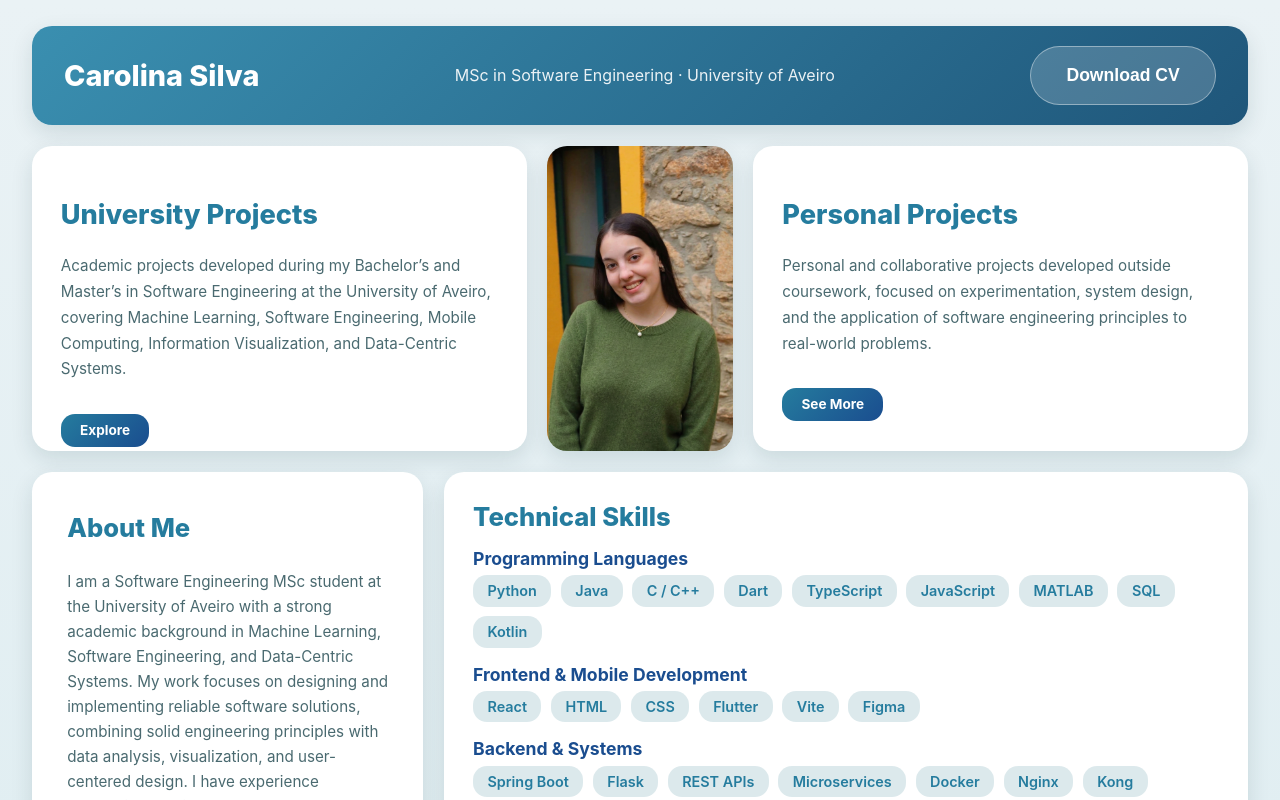
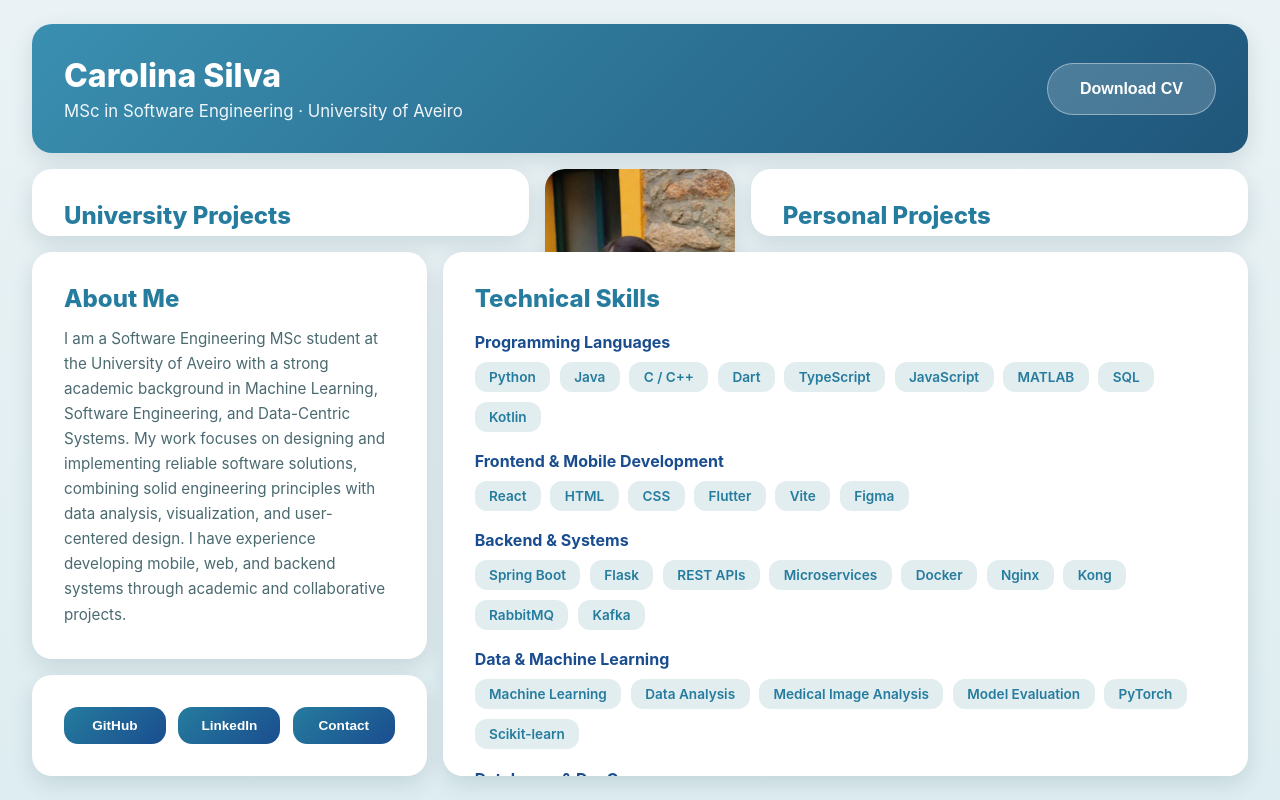
Before and after one commit to carolinaspsilva2004/carolinaspsilva2004.github.io, a React (Vite) app in the folder my-app/: page / in a window 1280 px wide. Shown: the top 800 px of the page. Built offline with nearby package versions, Linux system fonts and the light colour scheme.

Commit message:
home page responsive to web and mobile pages

```diff
--- a/my-app/src/pages/Home.tsx
+++ b/my-app/src/pages/Home.tsx
@@ -5,20 +5,22 @@ import { useState } from "react";
 type ModalType = "cv" | "github" | "linkedin" | "contact" | null;
 
 export default function Home() {
+    const [modal, setModal] = useState<ModalType>(null);
 
-    const [modal, setModal] = useState<ModalType>(null); return (
+    return (
         <main className="home">
-
             {/* MAIN BENTO GRID */}
             <section className="home-grid">
+
                 {/* HEADER CARD */}
                 <div className="card header-card">
-                    <h1>Carolina Silva</h1>
-                    <p>MSc in Software Engineering · University of Aveiro</p>
+                    <div className="header-text">
+                        <h1>Carolina Silva</h1>
+                        <p>MSc in Software Engineering · University of Aveiro</p>
+                    </div>
                     <button className="cv-button" onClick={() => setModal("cv")}>
                         Download CV
                     </button>
-
                 </div>
 
                 {/* UNIVERSITY PROJECTS */}
@@ -30,12 +32,9 @@ export default function Home() {
                         Learning, Software Engineering, Mobile Computing, Information
                         Visualization, and Data-Centric Systems.
                     </p>
-
-
                     <Link to="/projects" className="cta">
                         Explore
                     </Link>
-
                 </div>
 
                 {/* PROFILE IMAGE */}
@@ -51,7 +50,6 @@ export default function Home() {
                         focused on experimentation, system design, and the application of
                         software engineering principles to real-world problems.
                     </p>
-
                     <a
                         href="https://github.com/carolinaspsilva2004"
                         target="_blank"
@@ -81,103 +79,68 @@ export default function Home() {
                         <button onClick={() => setModal("github")}>GitHub</button>
                         <button onClick={() => setModal("linkedin")}>LinkedIn</button>
                         <button onClick={() => setModal("contact")}>Contact</button>
-
                     </div>
                 </div>
-                {/* SKILLS */}
+
                 {/* SKILLS */}
                 <div className="card skills grid-skills">
                     <h3>Technical Skills</h3>
 
-                    {/* PROGRAMMING LANGUAGES */}
                     <div className="skills-section">
                         <strong>Programming Languages</strong>
                         <div className="skills-grid">
-                            <span>Python</span>
-                            <span>Java</span>
-                            <span>C / C++</span>
-                            <span>Dart</span>
-                            <span>TypeScript</span>
-                            <span>JavaScript</span>
-                            <span>MATLAB</span>
-                            <span>SQL</span>
-                            <span>Kotlin</span>
+                            <span>Python</span><span>Java</span><span>C / C++</span>
+                            <span>Dart</span><span>TypeScript</span><span>JavaScript</span>
+                            <span>MATLAB</span><span>SQL</span><span>Kotlin</span>
                         </div>
                     </div>
 
-                    {/* FRONTEND & MOBILE */}
                     <div className="skills-section">
                         <strong>Frontend & Mobile Development</strong>
                         <div className="skills-grid">
-                            <span>React</span>
-                            <span>HTML</span>
-                            <span>CSS</span>
-                            <span>Flutter</span>
-                            <span>Vite</span>
-                            <span>Figma</span>
+                            <span>React</span><span>HTML</span><span>CSS</span>
+                            <span>Flutter</span><span>Vite</span><span>Figma</span>
                         </div>
                     </div>
 
-                    {/* BACKEND & SYSTEMS */}
                     <div className="skills-section">
                         <strong>Backend & Systems</strong>
                         <div className="skills-grid">
-                            <span>Spring Boot</span>
-                            <span>Flask</span>
-                            <span>REST APIs</span>
-                            <span>Microservices</span>
-                            <span>Docker</span>
-                            <span>Nginx</span>
-                            <span>Kong</span>
-                            <span>RabbitMQ</span>
-                            <span>Kafka</span>
+                            <span>Spring Boot</span><span>Flask</span><span>REST APIs</span>
+                            <span>Microservices</span><span>Docker</span><span>Nginx</span>
+                            <span>Kong</span><span>RabbitMQ</span><span>Kafka</span>
                         </div>
                     </div>
 
-                    {/* DATA & MACHINE LEARNING */}
                     <div className="skills-section">
                         <strong>Data & Machine Learning</strong>
                         <div className="skills-grid">
-                            <span>Machine Learning</span>
-                            <span>Data Analysis</span>
-                            <span>Medical Image Analysis</span>
-                            <span>Model Evaluation</span>
-                            <span>PyTorch</span>
-                            <span>Scikit-learn</span>
+                            <span>Machine Learning</span><span>Data Analysis</span>
+                            <span>Medical Image Analysis</span><span>Model Evaluation</span>
+                            <span>PyTorch</span><span>Scikit-learn</span>
                         </div>
                     </div>
 
-                    {/* DATABASES & DEVOPS */}
                     <div className="skills-section">
                         <strong>Databases & DevOps</strong>
                         <div className="skills-grid">
-                            <span>PostgreSQL</span>
-                            <span>MySQL</span>
-                            <span>MongoDB</span>
-                            <span>SQLite</span>
-                            <span>Terraform</span>
-                            <span>GitHub</span>
+                            <span>PostgreSQL</span><span>MySQL</span><span>MongoDB</span>
+                            <span>SQLite</span><span>Terraform</span><span>GitHub</span>
                         </div>
                     </div>
                 </div>
+            </section>
 
-            </section>
+            {/* MODALS */}
             {modal && (
                 <div className="modal-overlay" onClick={() => setModal(null)}>
                     <div className="modal" onClick={(e) => e.stopPropagation()}>
-
                         {modal === "cv" && (
                             <>
                                 <h3>Download CV</h3>
                                 <p>Do you want to download my CV in PDF format?</p>
                                 <div className="modal-actions">
-                                    <a
-                                        href="/assets/CarolinaSilva_CV.pdf"
-                                        download
-                                        className="confirm"
-                                    >
-                                        Yes, download
-                                    </a>
+                                    <a href="/assets/CarolinaSilva_CV.pdf" download className="confirm">Yes, download</a>
                                     <button onClick={() => setModal(null)}>Cancel</button>
                                 </div>
                             </>
@@ -188,14 +151,7 @@ export default function Home() {
                                 <h3>GitHub</h3>
                                 <p>You will be redirected to my GitHub profile.</p>
                                 <div className="modal-actions">
-                                    <a
-                                        href="https://github.com/carolinaspsilva2004"
-                                        target="_blank"
-                                        rel="noreferrer"
-                                        className="confirm"
-                                    >
-                                        Continue
-                                    </a>
+                                    <a href="https://github.com/carolinaspsilva2004" target="_blank" rel="noreferrer" className="confirm">Continue</a>
                                     <button onClick={() => setModal(null)}>Cancel</button>
                                 </div>
                             </>
@@ -206,14 +162,7 @@ export default function Home() {
                                 <h3>LinkedIn</h3>
                                 <p>You will be redirected to my LinkedIn profile.</p>
                                 <div className="modal-actions">
-                                    <a
-                                        href="https://www.linkedin.com/in/carolinaspsilva2004"
-                                        target="_blank"
-                                        rel="noreferrer"
-                                        className="confirm"
-                                    >
-                                        Continue
-                                    </a>
+                                    <a href="https://www.linkedin.com/in/carolinaspsilva2004" target="_blank" rel="noreferrer" className="confirm">Continue</a>
                                     <button onClick={() => setModal(null)}>Cancel</button>
                                 </div>
                             </>
@@ -224,18 +173,14 @@ export default function Home() {
                                 <h3>Contact</h3>
                                 <p>You can send me an email directly.</p>
                                 <div className="modal-actions">
-                                    <a href="mailto:carolinaspsilva.ua@gmail.com" className="confirm">
-                                        Open email
-                                    </a>
+                                    <a href="mailto:carolinaspsilva.ua@gmail.com" className="confirm">Open email</a>
                                     <button onClick={() => setModal(null)}>Cancel</button>
                                 </div>
                             </>
                         )}
-
                     </div>
                 </div>
             )}
-
         </main>
     );
 }
--- a/my-app/src/styles/Home.css
+++ b/my-app/src/styles/Home.css
@@ -1,5 +1,5 @@
 /* =========================
-   DESIGN TOKENS — AZUL PROFISSIONAL (MAIS ESCURO)
+   DESIGN TOKENS
    ========================= */
 :root {
   --bg-main: #eaf2f5;
@@ -48,37 +48,12 @@ img {
    ========================= */
 .home {
   width: 100%;
-  max-width: none;              /* 🔑 REMOVE o limite */
-  margin: 0;
-  padding: 1.6rem 2.5vw 2.4rem; /* padding fluido */
+  max-width: 1400px;
+  margin: 0 auto;
+  padding: clamp(1rem, 3vw, 2rem);
   display: flex;
   flex-direction: column;
-  gap: 1.8rem;
-}
-
-/* =========================
-   HERO
-   ========================= */
-.hero-banner {
-  background: var(--bg-hero);
-  border-radius: var(--radius-lg);
-  padding: 0.9rem 1.6rem;
-  text-align: center;
-  box-shadow: var(--shadow-soft);
-  margin-top: -20px;
-}
-
-.hero-banner h1 {
-  margin: 0;
-  font-size: 1.6rem;
-  font-weight: 800;
-  color: #ffffff;
-}
-
-.hero-banner p {
-  margin-top: 0.5rem;
-  font-size: 0.85rem;
-  color: rgba(255, 255, 255, 0.92);
+  gap: 1.3rem;
 }
 
 /* =========================
@@ -86,36 +61,36 @@ img {
    ========================= */
 .home-grid {
   display: grid;
-  grid-template-columns: repeat(12, 1fr); /* 🔑 mais controlo */
+  grid-template-columns: repeat(12, 1fr);
   gap: 1.3rem;
-  align-items: start;
+  align-items: stretch; /* Garante que os cards na mesma linha ficam nivelados */
 }
 
 /* =========================
-   GRID AREAS / TAMANHOS
+   GRID AREAS / TAMANHOS (DESKTOP)
    ========================= */
+.header-card     { grid-column: span 12; }
 .grid-university { grid-column: span 5; }
 .grid-photo      { grid-column: span 2; }
-.grid-personal   { grid-column: span 5;
-  min-height: 290px;}
-
+.grid-personal   { grid-column: span 5; }
 .stack-left      { grid-column: span 4; }
 .grid-skills     { grid-column: span 8; }
-/* =========================
-   LEFT COLUMN (ABOUT + LINKS)
-   ========================= */
+
 .stack-left {
   display: flex;
   flex-direction: column;
-  gap: 1.6rem;
+  gap: 1.3rem;
 }
 
+/* Mantém uma altura mínima, mas permite crescer caso o conteúdo precise (flexibilidade para mobile) */
 .grid-university,
-.grid-photo,
 .grid-personal {
-  height: 305px;        /* 🔑 altura fixa e igual */
+  min-height: 305px;
+  display: flex;
+  flex-direction: column;
+  justify-content: space-between;
+  align-items: flex-start;
 }
-
 
 /* =========================
    CARD BASE
@@ -123,10 +98,9 @@ img {
 .card {
   background: var(--bg-card);
   border-radius: var(--radius-lg);
-  padding: 1.8rem;
+  padding: clamp(1.4rem, 3vw, 2rem); /* Adapta o padding ao ecrã */
   box-shadow: var(--shadow-soft);
-  transition: transform var(--transition),
-    box-shadow var(--transition);
+  transition: transform var(--transition), box-shadow var(--transition);
 }
 
 .card:hover {
@@ -134,36 +108,48 @@ img {
   box-shadow: var(--shadow-hover);
 }
 
+/* =========================
+   HEADER CARD
+   ========================= */
 .header-card {
-  grid-column: span 12;
-  background: linear-gradient(135deg, #3a8fb0, #1f567a);
+  background: var(--bg-hero);
   color: white;
-  padding: 1.3rem 2rem;
   display: flex;
   align-items: center;
   justify-content: space-between;
-  gap: 1rem;
+  gap: 1.5rem;
 }
 
 .header-text {
   display: flex;
   flex-direction: column;
-  gap: 0.2rem;
+  gap: 0.4rem;
+}
+
+.header-card h1 {
+  margin: 0;
+  font-size: clamp(1.5rem, 4vw, 2rem);
+  font-weight: 800;
+}
+
+.header-card p {
+  margin: 0;
+  font-size: clamp(0.9rem, 2vw, 1.05rem);
+  opacity: 0.92;
 }
 
 .cv-button {
   background: rgba(255, 255, 255, 0.18);
   color: white;
-  padding: 1.1rem 2.2rem;   /* ↑ mais área clicável */
+  padding: 1rem 2rem;
   border-radius: 999px;
-  font-size: 1.1rem;       /* ↑ texto maior */
+  font-size: 1rem;
   font-weight: 700;
   text-decoration: none;
   border: 1.5px solid rgba(255, 255, 255, 0.4);
-  transition: transform 0.25s ease,
-    box-shadow 0.25s ease,
-    background 0.25s ease,
-    color 0.25s ease;
+  transition: all 0.25s ease;
+  white-space: nowrap; /* Impede o botão de quebrar em duas linhas */
+  cursor: pointer;
 }
 
 .cv-button:hover {
@@ -173,48 +159,35 @@ img {
   box-shadow: 0 10px 22px rgba(0, 0, 0, 0.25);
 }
 
-
-.header-card h1 {
-  margin: 0;
-  font-size: 1.8rem;
-  font-weight: 800;
-}
-
-.header-card p {
-  margin: 0;
-  font-size: 1rem;
-  opacity: 0.9;
-}
-
-
-
 /* =========================
    HERO CARDS
    ========================= */
 .hero-card h2 {
-  font-size: 1.7rem;
+  margin-top: 0;
+  font-size: 1.5rem;
   font-weight: 800;
   color: var(--primary);
 }
 
 .hero-card p {
   font-size: 0.95rem;
-  line-height: 1.7;
+  line-height: 1.6;
   color: var(--text-muted);
+  flex-grow: 1; /* Empurra o botão para baixo */
 }
 
 /* =========================
-   PROFILE IMAGE — CARTÃO CENTRAL
+   PROFILE IMAGE
    ========================= */
 .profile-image {
   display: flex;
-  align-items: start;
+  align-items: stretch;
   justify-content: center;
-  height: 100%;}
+}
 
 .profile-image img {
-  height: 305px;          /* igual aos outros */
-  max-height: 100%;
+  width: 100%;
+  min-height: 305px;
   object-fit: cover;
   border-radius: var(--radius-lg);
   box-shadow: var(--shadow-soft);
@@ -223,23 +196,9 @@ img {
 /* =========================
    ABOUT
    ========================= */
-.about {
-  display: flex;
-  flex-direction: column;
-  gap: 0.6rem;
-  font-size: 0.95rem;
-  line-height: 1.65;
-  color: var(--text-muted);
-  padding: 2.2rem;
-
-}
-
-/* =========================
-   ABOUT — TITLE
-   ========================= */
 .about h3 {
-  margin: 0 0 0.6rem;
-  font-size: 1.6rem;
+  margin: 0 0 0.8rem;
+  font-size: 1.5rem;
   font-weight: 800;
   color: var(--primary);
 }
@@ -251,26 +210,24 @@ img {
   color: var(--text-muted);
 }
 
-
-
 /* =========================
    SKILLS
    ========================= */
 .skills h3 {
   margin: 0 0 1rem;
-  font-size: 1.6rem;
+  font-size: 1.5rem;
   font-weight: 800;
   color: var(--primary);
 }
 
 .skills-section {
-  margin-top: 1rem;
+  margin-top: 1.2rem;
 }
 
 .skills-section strong {
   display: block;
-  margin-bottom: 0.4rem;
-  font-size: 1.1rem;
+  margin-bottom: 0.6rem;
+  font-size: 1rem;
   font-weight: 700;
   color: var(--secondary);
 }
@@ -282,12 +239,12 @@ img {
 }
 
 .skills-grid span {
-  background: rgba(22, 111, 126, 0.15);
+  background: rgba(22, 111, 126, 0.12);
   color: var(--primary);
   padding: 0.45rem 0.9rem;
-  font-size: 0.9rem;
+  font-size: 0.85rem;
   font-weight: 600;
-  border-radius: 14px;
+  border-radius: 12px;
 }
 
 /* =========================
@@ -295,46 +252,28 @@ img {
    ========================= */
 .links {
   display: flex;
-  justify-content: space-between;
-  padding: 1.5rem;
-  align-items: center;
-  gap: 1rem;
+  flex-wrap: wrap; /* Permite quebrar linha em mobile */
+  justify-content: center;
+  gap: 0.8rem;
 }
 
 .links button {
+  flex: 1 1 calc(33.333% - 0.8rem); /* Distribuídos de forma equitativa */
   border: none;
   cursor: pointer;
-  min-width: 120px;
-  text-align: center;
-  padding: 0.45rem 1rem;
-  font-size: 0.82rem;
+  padding: 0.7rem 1rem;
+  font-size: 0.85rem;
   border-radius: var(--radius-md);
-
-  /* 🔵 cores refinadas */
-  background: linear-gradient(
-    135deg,
-    var(--primary),
-    var(--secondary)
-  );
+  background: linear-gradient(135deg, var(--primary), var(--secondary));
   color: #ffffff;
-
   font-weight: 700;
-  text-decoration: none;
-
-  /* ✨ transições suaves */
-  transition: background var(--transition),
-    transform var(--transition),
-    box-shadow var(--transition);
+  transition: all var(--transition);
 }
 
 .links button:hover {
-  background: linear-gradient(
-    135deg,
-    var(--secondary),
-    var(--accent)
-  );
+  background: linear-gradient(135deg, var(--secondary), var(--accent));
   transform: translateY(-2px);
-  box-shadow: 0 10px 22px rgba(0, 0, 0, 0.25);
+  box-shadow: 0 8px 18px rgba(0, 0, 0, 0.2);
 }
 
 /* =========================
@@ -343,19 +282,14 @@ img {
 .cta {
   margin-top: 1rem;
   display: inline-block;
-  padding: 0.55rem 1.2rem;
+  padding: 0.6rem 1.4rem;
   border-radius: var(--radius-md);
-  background: linear-gradient(
-    135deg,
-    var(--primary),
-    var(--secondary)
-  );
+  background: linear-gradient(135deg, var(--primary), var(--secondary));
   color: white;
-  font-size: 0.85rem;
+  font-size: 0.9rem;
   font-weight: 700;
   text-decoration: none;
-  transition: transform var(--transition),
-    box-shadow var(--transition);
+  transition: all var(--transition);
 }
 
 .cta:hover {
@@ -364,48 +298,28 @@ img {
 }
 
 /* =========================
-   RESPONSIVE
-   ========================= */
-@media (max-width: 900px) {
-  .home-grid {
-    grid-template-columns: 1fr;
-  }
-
-  .grid-university,
-  .grid-photo,
-  .grid-personal,
-  .grid-skills {
-    grid-column: span 1;
-  }
-
-  .profile-image img {
-    max-height: 260px;
-  }
-}
-
-
-/* =========================
    MODAL
    ========================= */
-
 .modal-overlay {
   position: fixed;
   inset: 0;
-  background: rgba(8, 36, 54, 0.45);
+  background: rgba(8, 36, 54, 0.6);
+  backdrop-filter: blur(4px); /* Fica espetacular em mobile */
   display: flex;
   align-items: center;
   justify-content: center;
   z-index: 1000;
+  padding: 1rem;
 }
 
 .modal {
   background: white;
   border-radius: var(--radius-lg);
   padding: 2rem;
-  width: 90%;
+  width: 100%;
   max-width: 420px;
   box-shadow: 0 20px 50px rgba(0, 0, 0, 0.25);
-  animation: scaleIn 0.25s ease;
+  animation: scaleIn 0.25s cubic-bezier(0.16, 1, 0.3, 1);
 }
 
 .modal h3 {
@@ -415,54 +329,173 @@ img {
 }
 
 .modal p {
-  margin: 0 0 1.4rem;
+  margin: 0 0 1.5rem;
   color: var(--text-muted);
   font-size: 0.95rem;
+  line-height: 1.5;
 }
 
 .modal-actions {
   display: flex;
   justify-content: flex-end;
   gap: 0.8rem;
+  flex-wrap: wrap;
 }
 
 .modal-actions a,
 .modal-actions button {
   background: transparent;
   color: var(--secondary);
-  border: 1.5px solid rgba(26, 77, 143, 0.35); /* 🔑 borda visível */
-  padding: 0.5rem 1.2rem;
+  border: 1.5px solid rgba(26, 77, 143, 0.35);
+  padding: 0.6rem 1.2rem;
   border-radius: 999px;
-  font-size: 0.85rem;
+  font-size: 0.9rem;
   font-weight: 700;
   cursor: pointer;
-  transition: background var(--transition),
-    color var(--transition),
-    border-color var(--transition),
-    box-shadow var(--transition);
+  text-decoration: none;
+  transition: all var(--transition);
 }
 
 .modal-actions .confirm {
-  background: linear-gradient(
-    135deg,
-    var(--primary),
-    var(--secondary)
-  );
+  background: linear-gradient(135deg, var(--primary), var(--secondary));
   color: white;
-}
-
-.modal-actions button {
-  background: transparent;
-  color: var(--secondary);
+  border-color: transparent;
 }
 
 @keyframes scaleIn {
-  from {
-    transform: scale(0.92);
-    opacity: 0;
-  }
-  to {
-    transform: scale(1);
-    opacity: 1;
+  from { transform: scale(0.95); opacity: 0; }
+  to { transform: scale(1); opacity: 1; }
+}
+
+/* =========================
+   RESPONSIVE (MOBILE & TABLET)
+   ========================= */
+@media (max-width: 1024px) {
+  /* Em tablets, as caixas comportam-se de forma diferente para não esmagar o conteúdo */
+  .grid-university { grid-column: span 6; }
+  .grid-photo      { grid-column: span 12; order: -1; } /* Foto sobe */
+  .grid-personal   { grid-column: span 6; }
+  .stack-left      { grid-column: span 12; }
+  .grid-skills     { grid-column: span 12; }
+
+  .profile-image img {
+    height: 300px; /* Foto ganha destaque horizontal no tablet */
+    width: 100%;
   }
 }
+
+@media (max-width: 768px) {
+  /* Comportamento de Mobile App Puro (1 Coluna) */
+  .home-grid {
+    display: flex;
+    flex-direction: column;
+  }
+
+  .header-card {
+    flex-direction: column;
+    text-align: center;
+    padding: 2rem 1.5rem;
+  }
+
+  .cv-button {
+    width: 100%;
+    margin-top: 0.5rem;
+  }
+
+  .profile-image img {
+    min-height: 280px;
+    height: auto;
+  }
+
+  .grid-university,
+  .grid-personal {
+    min-height: auto; /* Remove a altura mínima restritiva do desktop */
+  }
+
+  .links button {
+    flex: 1 1 100%; /* Botões do Links empilham-se perfeitamente no telemóvel */
+  }
+
+  .modal-actions {
+    flex-direction: column;
+  }
+
+  .modal-actions a, .modal-actions button {
+    width: 100%;
+    text-align: center;
+  }
+}
+
+/* =========================
+   DESKTOP VIEW - 100% HEIGHT DASHBOARD
+   ========================= */
+@media (min-width: 1025px) {
+  /* 1. Tranca a página inteira ao tamanho do ecrã */
+  body {
+    overflow: hidden; /* Remove o scroll principal do site */
+  }
+
+  .home {
+    height: 100vh; /* Ocupa exatamente 100% da altura da janela */
+    max-height: 100vh;
+    padding: 1.5rem 2.5vw;
+  }
+
+  /* 2. O Grid passa a preencher o espaço vertical disponível */
+  .home-grid {
+    flex-grow: 1;
+    display: grid;
+    grid-template-columns: repeat(12, 1fr);
+    /* Forçamos 3 linhas: Cabeçalho (auto), Meio (1fr) e Fundo (1fr) */
+    grid-template-rows: auto 1fr 1.2fr;
+    gap: 1rem;
+    height: calc(100vh - 3rem); /* Altura total menos o padding */
+  }
+
+  /* Ajustes de altura e posicionamento para preencherem as células */
+  .header-card {
+    grid-row: 1;
+  }
+
+  .grid-university,
+  .grid-photo,
+  .grid-personal {
+    grid-row: 2;
+    height: 100%;
+    min-height: 0; /* Remove a altura mínima anterior */
+  }
+
+  .stack-left,
+  .grid-skills {
+    grid-row: 3;
+    height: 100%;
+  }
+
+  .stack-left {
+    display: flex;
+    flex-direction: column;
+    gap: 1rem;
+    justify-content: space-between;
+  }
+
+  .card.about {
+    flex-grow: 1;
+  }
+
+  /* 3. Prevenção: Permite scroll invisível dentro dos cartões se o ecrã for muito pequeno */
+  .card, .profile-image img {
+    overflow-y: auto;
+    scrollbar-width: none; /* Firefox: esconde a barra */
+  }
+
+  .card::-webkit-scrollbar,
+  .profile-image img::-webkit-scrollbar {
+    display: none; /* Chrome/Safari: esconde a barra */
+  }
+
+  /* Garante que a foto preenche o espaço sem distorcer */
+  .profile-image img {
+    height: 100%;
+    object-fit: cover;
+  }
+}
```
